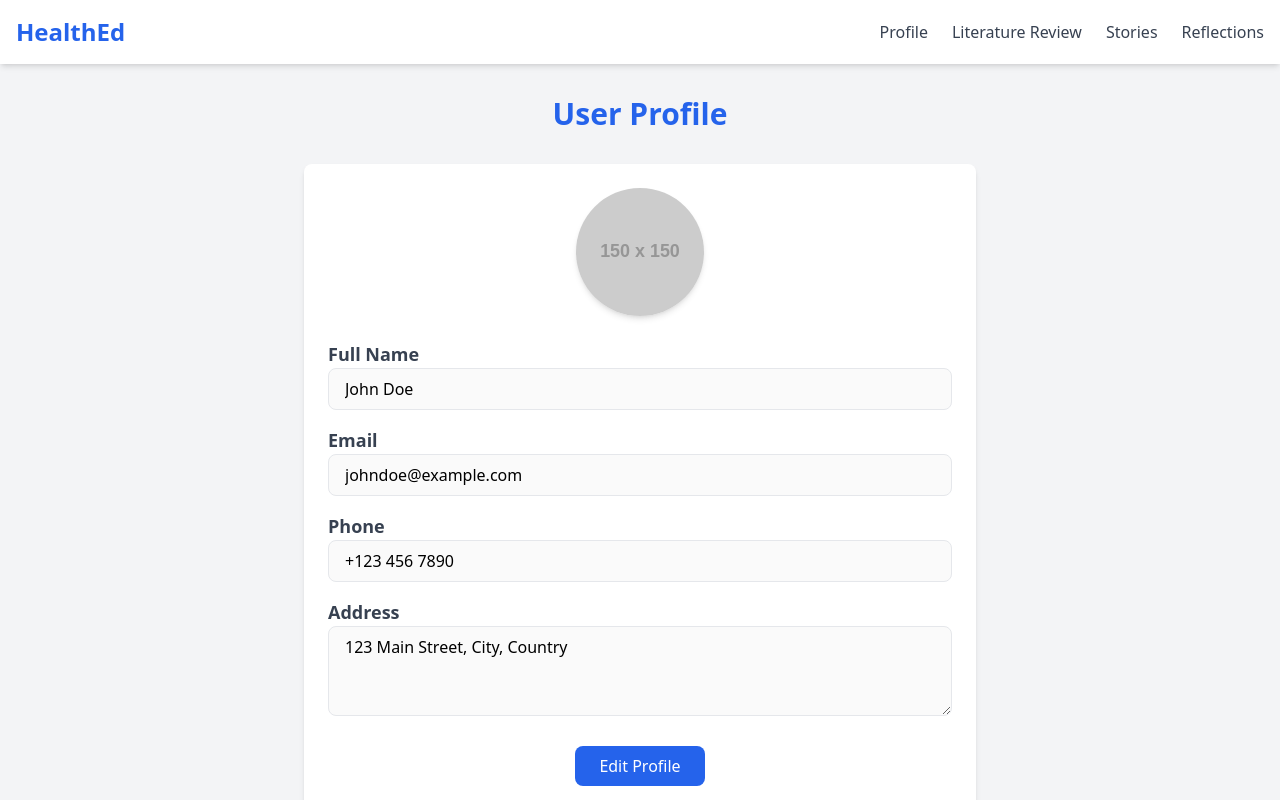
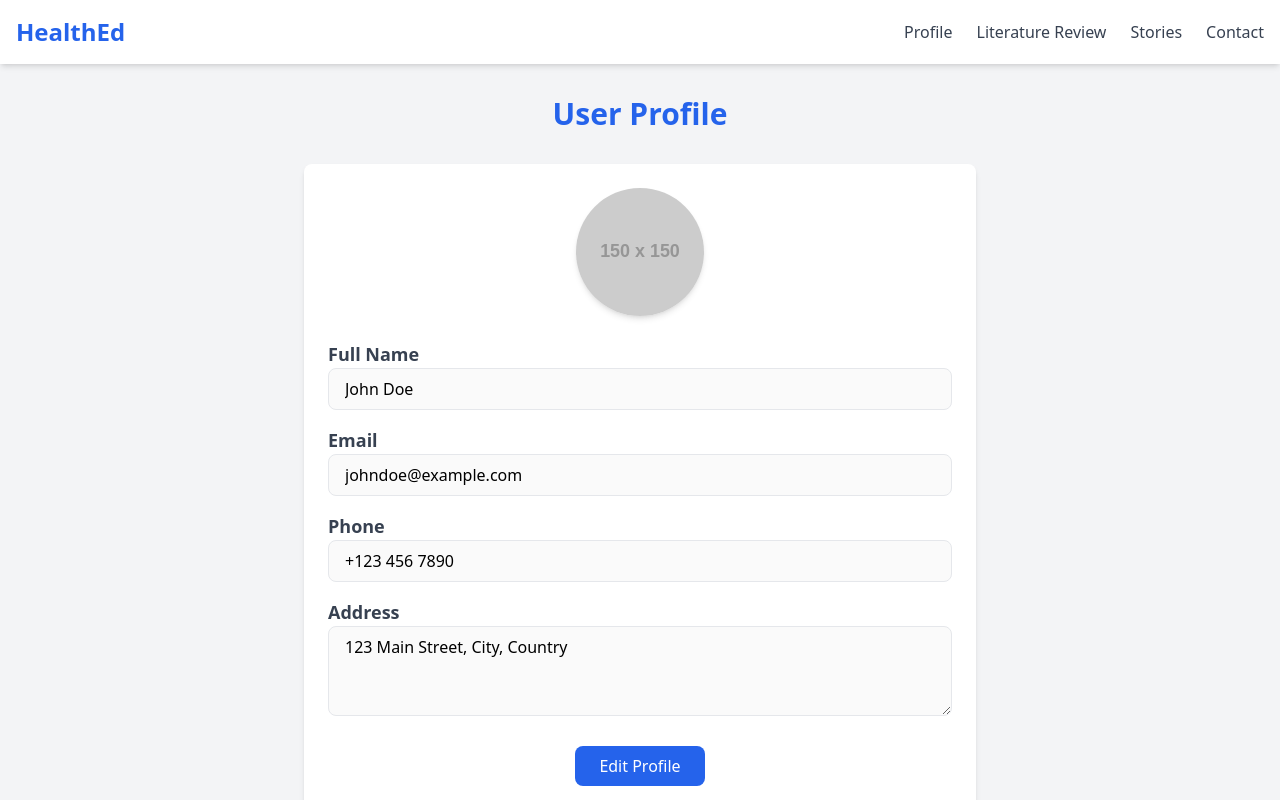
Before and after one commit to klaus-ndivo/student-health, a plain HTML site: page profile.html in a window 1280 px wide. Shown: the top 800 px of the page. Drawn offline with nearby package versions, Linux system fonts and the light colour scheme; placeholder pictures from the web are drawn by us.

Commit message:
Initial commit4

```diff
--- a/profile.html
+++ b/profile.html
@@ -18,7 +18,7 @@
                 <li><a href="profile.html" class="text-gray-700 hover:text-blue-600 transition">Profile</a></li>
                 <li><a href="literature-review.html" class="text-gray-700 hover:text-blue-600 transition">Literature Review</a></li>
                 <li><a href="stories.html" class="text-gray-700 hover:text-blue-600 transition">Stories</a></li>
-                <li><a href="contact.html" class="text-gray-700 hover:text-blue-600 transition">Reflections</a></li>
+                <li><a href="contact.html" class="text-gray-700 hover:text-blue-600 transition">Contact</a></li>
             </ul>
             <!-- Mobile Menu Button -->
             <button id="menu-btn" class="block md:hidden text-gray-700 focus:outline-none">
@@ -33,7 +33,7 @@
                 <li><a href="profile.html" class="block text-gray-700 hover:text-blue-600 transition">Profile</a></li>
                 <li><a href="literature-review.html" class="block text-gray-700 hover:text-blue-600 transition">Literature Review</a></li>
                 <li><a href="stories.html" class="block text-gray-700 hover:text-blue-600 transition">Stories</a></li>
-                <li><a href="contact.html" class="block text-gray-700 hover:text-blue-600 transition">Reflections</a></li>
+                <li><a href="contact.html" class="block text-gray-700 hover:text-blue-600 transition">Contact</a></li>
             </ul>
         </div>
     </nav>
```
